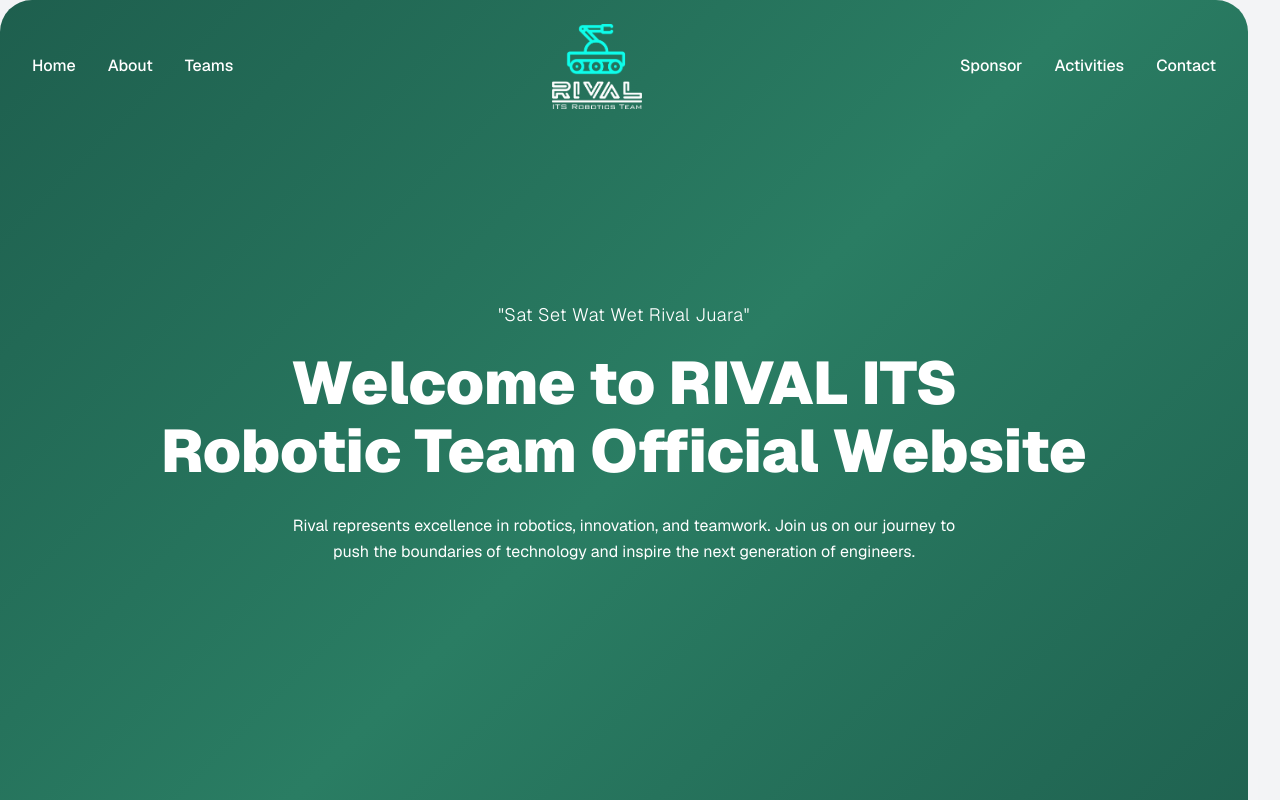
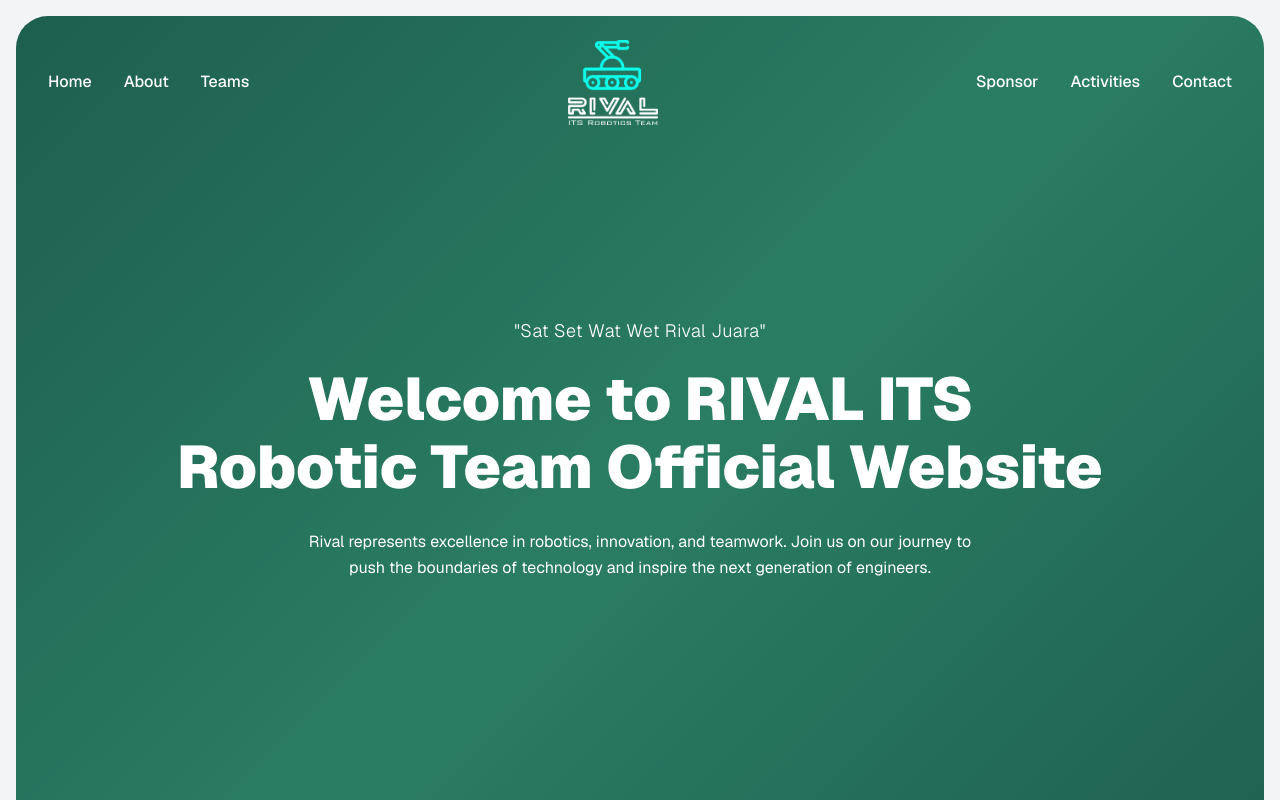
Before and after one commit to yosuahres/rival-website-project, a Next.js app: page / in a window 1280 px wide. Shown: the top 800 px of the page. Built offline with nearby package versions, Linux system fonts and the light colour scheme.

Commit message:
fix: scroll implementation

```diff
--- a/src/app/globals.css
+++ b/src/app/globals.css
@@ -18,34 +18,31 @@
   background: #f5f5f5;
   color: var(--foreground);
   font-family: var(--font-geist-sans), Arial, Helvetica, sans-serif;
+  min-height: 100vh;
+  overflow-x: hidden; /* Prevent horizontal scroll during animation */
 }
 
 .green-container {
   background: linear-gradient(135deg, #1e5f4e 0%, #2a7d63 50%, #1e5f4e 100%);
   border-radius: 0;
+  position: relative; /* Changed from fixed to relative for proper scrolling */
   width: 100vw;
-  height: auto; /* Allow height to grow with content */
-  overflow-y: auto; /* Enable vertical scrolling */
+  min-height: 100vh; /* Use min-height to allow expansion */
+  overflow-y: visible; /* Allow content to flow normally */
 }
 
 @keyframes shrinkEffect {
   from {
     width: 100vw;
-    height: auto; /* Allow content to determine height */
-    top: 0;
-    left: 0;
+    min-height: 100vh;
+    margin: 0;
     border-radius: 0;
-    transform: none;
-    overflow-y: hidden; /* Prevent scrolling during animation */
   }
   to {
     width: calc(100vw - 2rem);
-    height: auto; /* Allow content to determine height */
-    top: 1rem;
-    left: 1rem;
-    transform: none;
+    min-height: calc(100vh - 2rem);
+    margin: 1rem;
     border-radius: 2rem;
-    overflow-y: auto; /* Enable scrolling after animation */
   }
 }
 
```
